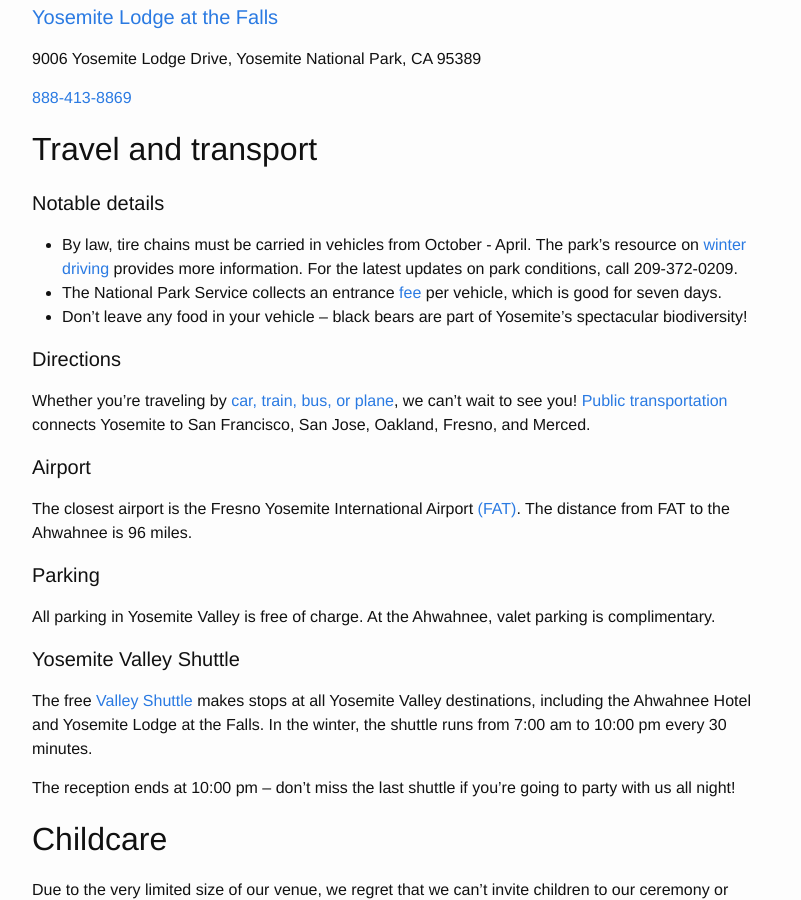
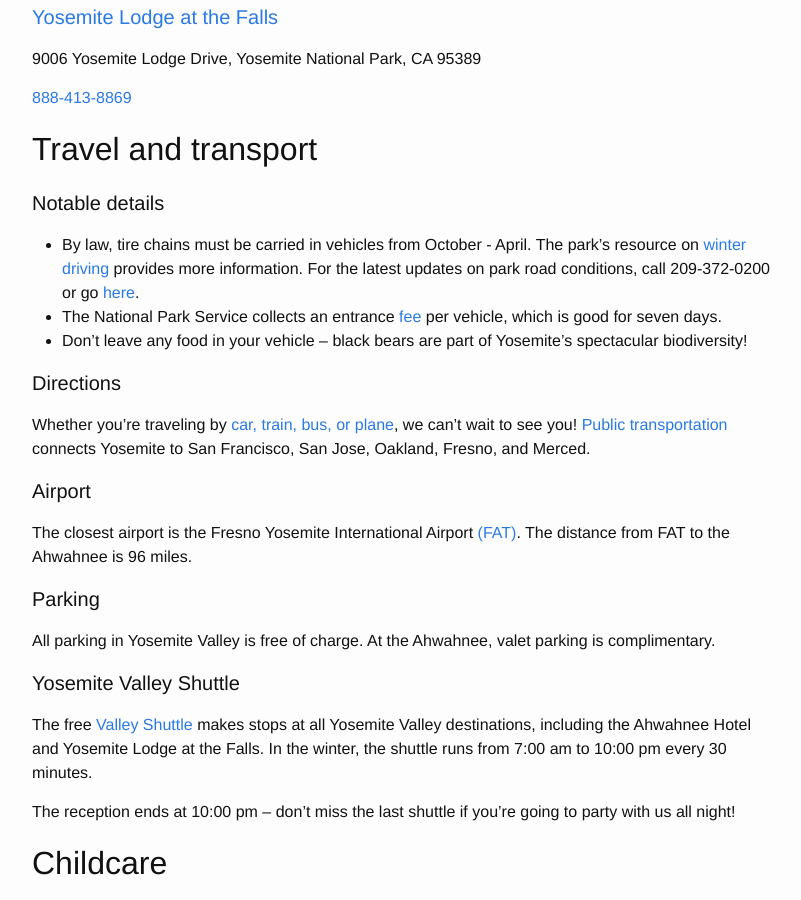
Before and after one commit to j-e-yosemite/j-e-yosemite.github.io, a Jekyll site: the page built from details.md, in a window 1280 px wide and 900 px high, scrolled down 715 px. Shown: the whole window, without its empty margins (238-1039 px from the left). Built offline with Jekyll 4.4.1, drawn with Linux system fonts in a browser that asks for light colours.

Commit message:
Fixed road condition phone number

```diff
--- a/details.md
+++ b/details.md
@@ -35,7 +35,7 @@
 
 #### Notable details
 
-* By law, tire chains must be carried in vehicles from October - April. The park's resource on [winter driving](http://www.travelyosemite.com/winter/winter-travel-conditions/) provides more information. For the latest updates on park conditions, call 209-372-0209.
+* By law, tire chains must be carried in vehicles from October - April. The park's resource on [winter driving](http://www.travelyosemite.com/winter/winter-travel-conditions/) provides more information. For the latest updates on park road conditions, call 209-372-0200 or go [here](http://www.nps.gov/yose/planyourvisit/conditions.htm).
 * The National Park Service collects an entrance [fee](http://www.nps.gov/yose/planyourvisit/fees.htm) per vehicle, which is good for seven days.
 * Don't leave any food in your vehicle -- black bears are part of Yosemite's spectacular biodiversity!
 
```
